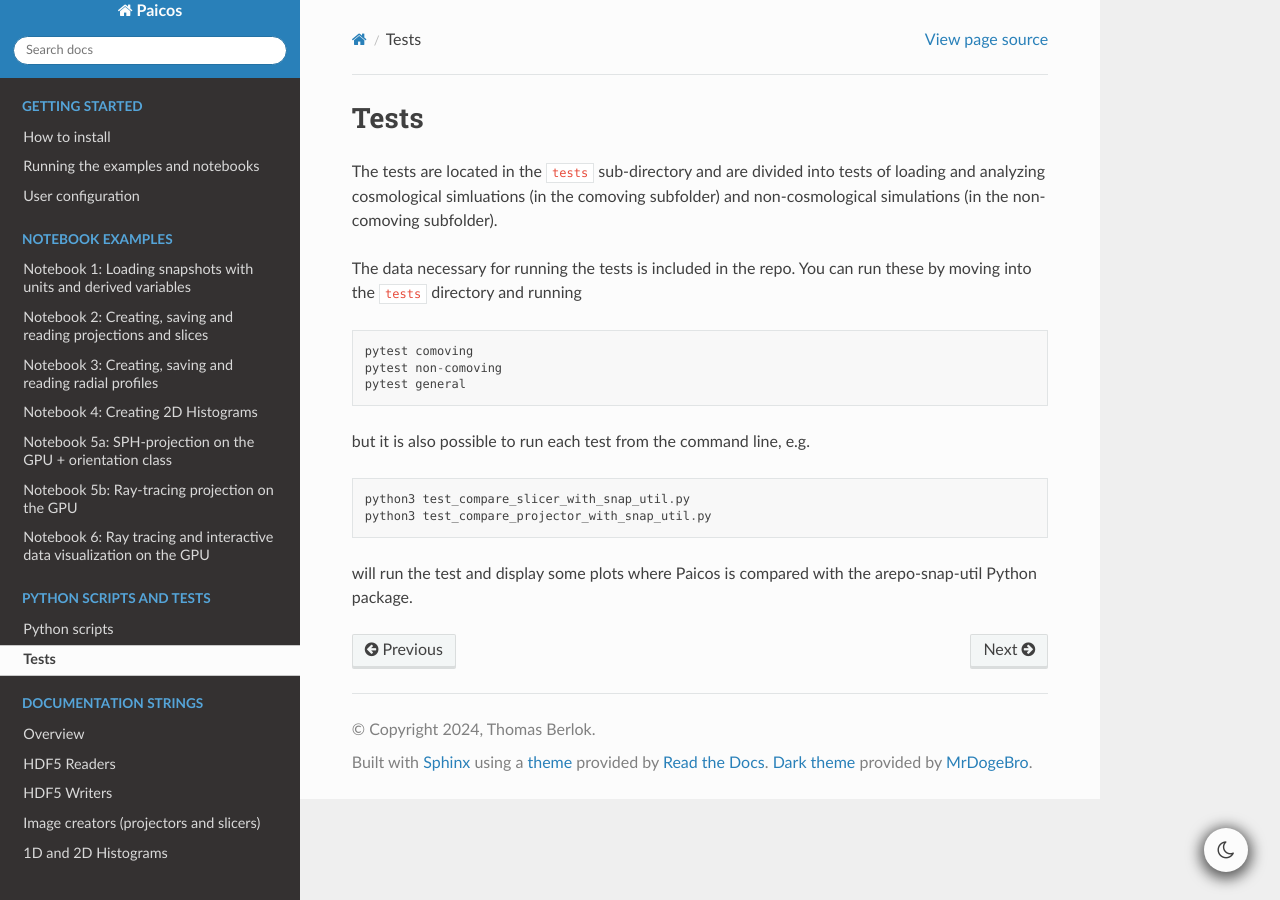
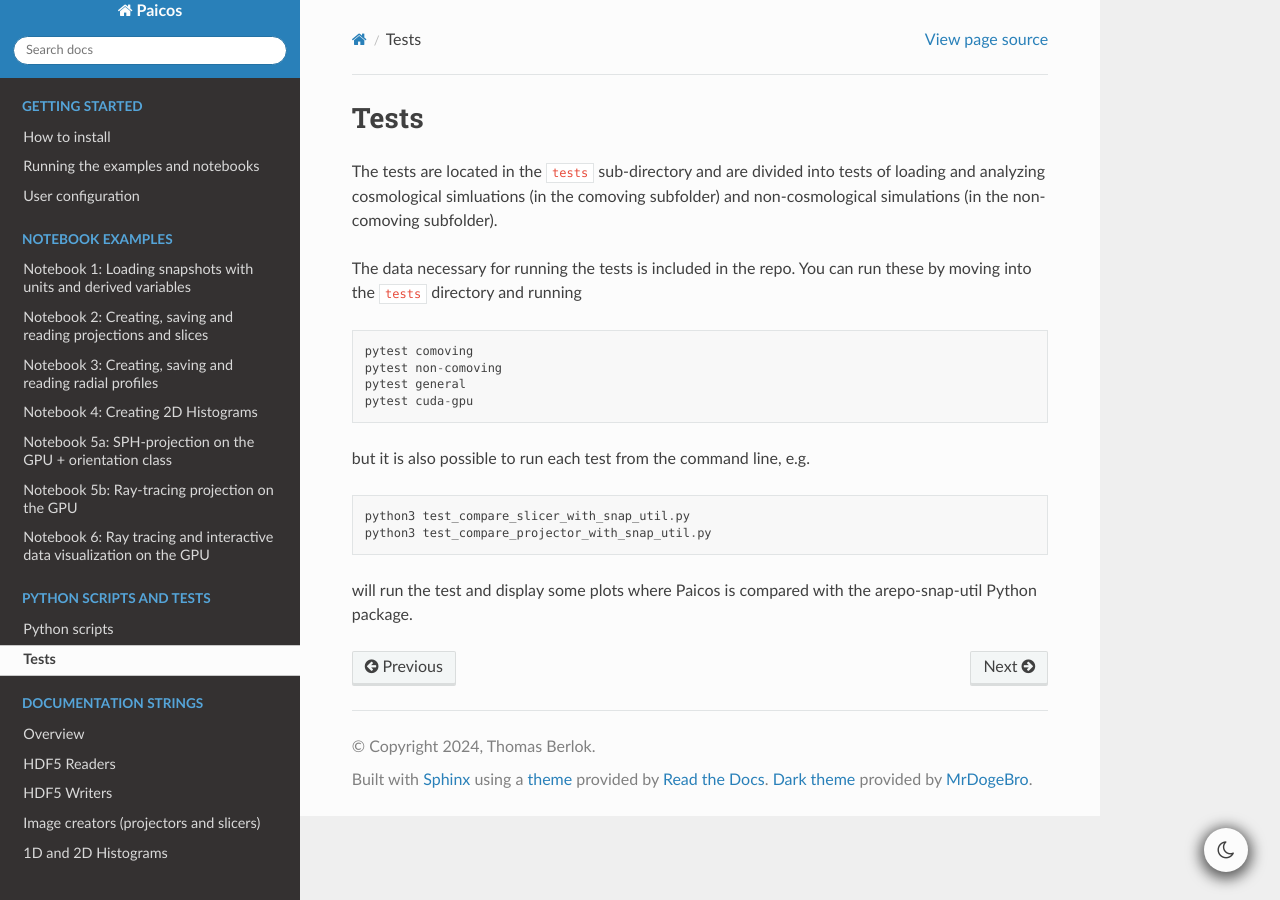
Before and after one commit to tberlok/paicos, a Sphinx documentation site: the page built from docs/source/tests.md, in a window 1280 px wide. Built offline with Sphinx 7.4.7 and the Read the Docs theme 2.0.0, drawn with Linux system fonts in a browser that asks for light colours.

Commit message:
Update tests.md

````diff
--- a/docs/source/tests.md
+++ b/docs/source/tests.md
@@ -10,6 +10,7 @@ into the `tests` directory and running
 pytest comoving
 pytest non-comoving
 pytest general
+pytest cuda-gpu
 ```
 but it is also possible to run each test from the command line,
 e.g.
````
